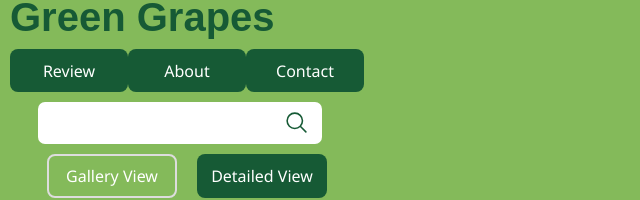
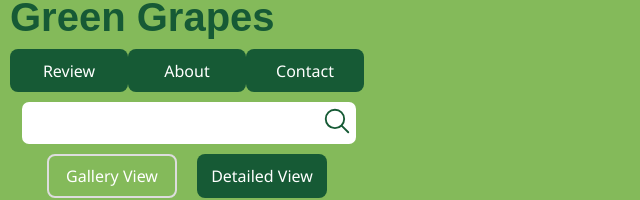
Before and after one commit to miravit/GreenGrapes_WineReviews, a React (Vite) app in the folder frontend/: page / in a window 1280 px wide. Shown: the top 200 px of the page, without its empty margins (0-640 px from the left). Built offline with nearby package versions, Linux system fonts and the light colour scheme; no server answers; a web font is replaced by a local one.

Commit message:
style : searchbar styling

```diff
--- a/frontend/src/components/DetailedView.tsx
+++ b/frontend/src/components/DetailedView.tsx
@@ -56,6 +56,7 @@ const HeadingContainer = styled.div`
 
 const WineName = styled.h2`
   margin: 0px;
+  padding-bottom: 3px;
   color: #333;
   font-size: 14pt;
   text-align: center;
--- a/frontend/src/components/Searchbar.tsx
+++ b/frontend/src/components/Searchbar.tsx
@@ -7,41 +7,34 @@ const Container = styled.div`
   flex-direction: row;
   margin-bottom: 10px;
   justify-content: center;
+
+  .search {
+    font-size: 30px;
+    cursor: pointer;
+    margin-left: -34px;
+    margin-bottom: -7px;
+    color: ${theme.buttonColor};
+  }
 `;
 
 const Input = styled.input`
-  width: 280px;
+  width: 330px;
   height: 40px;
   border-radius: 7px;
   border: none;
-
-  .search {
-    font-size: 50px;
-  }
-`;
-
-const Button = styled.div`
-  width: 50px;
-  padding: 2px;
-  padding-top: 8px;
-  margin-left: -40px;
-  //margin-left: 20px;
-  //background-color: white;
-
-  color: ${theme.buttonColor};
-  .search {
-    font-size: 25px;
-    cursor: pointer;
-  }
 `;
 
 export const Searchbar = () => {
+  const handleSearch = () => {
+    console.log("hej");
+  };
   return (
     <Container>
-      <Input />
-      <Button>
-        <IoSearchOutline className="search" onClick="" />
-      </Button>
+      <form onClick={handleSearch}>
+        <Input />
+
+        <IoSearchOutline className="search" onClick={handleSearch} />
+      </form>
     </Container>
   );
 };
```
